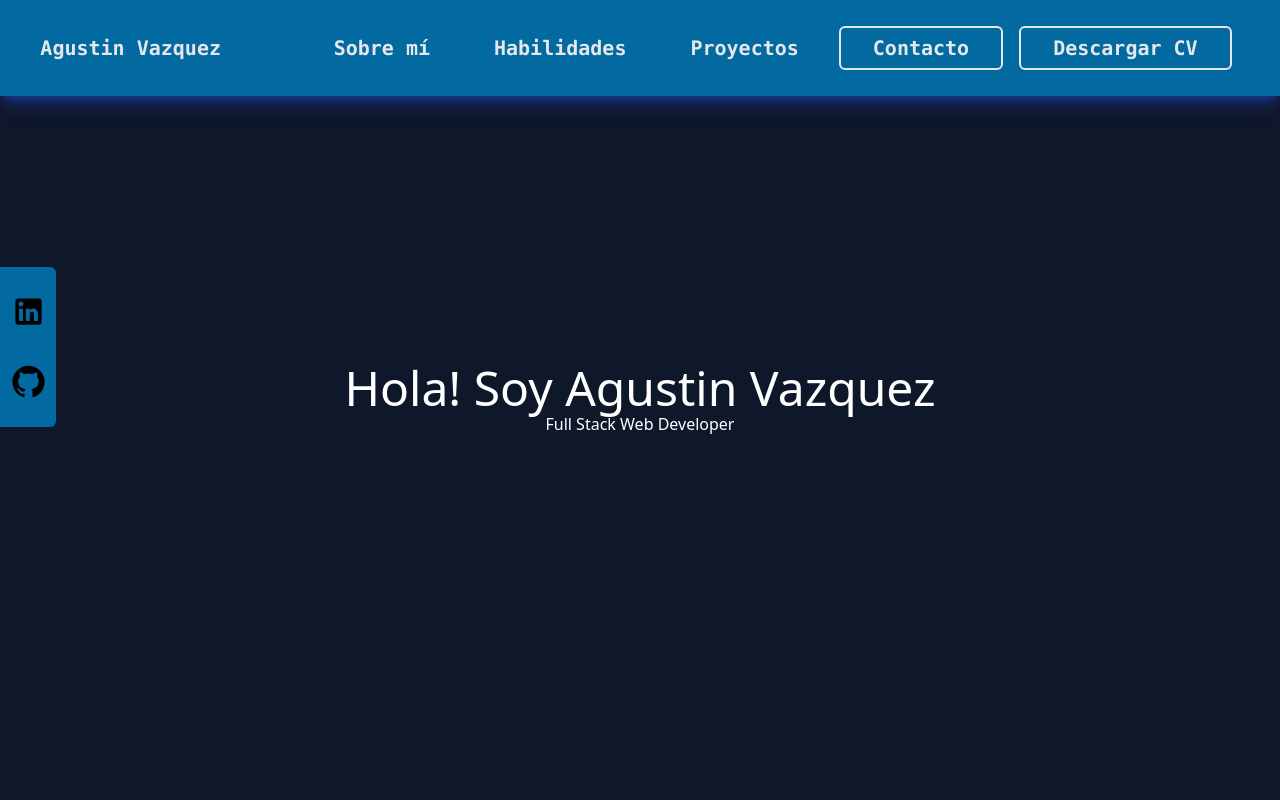
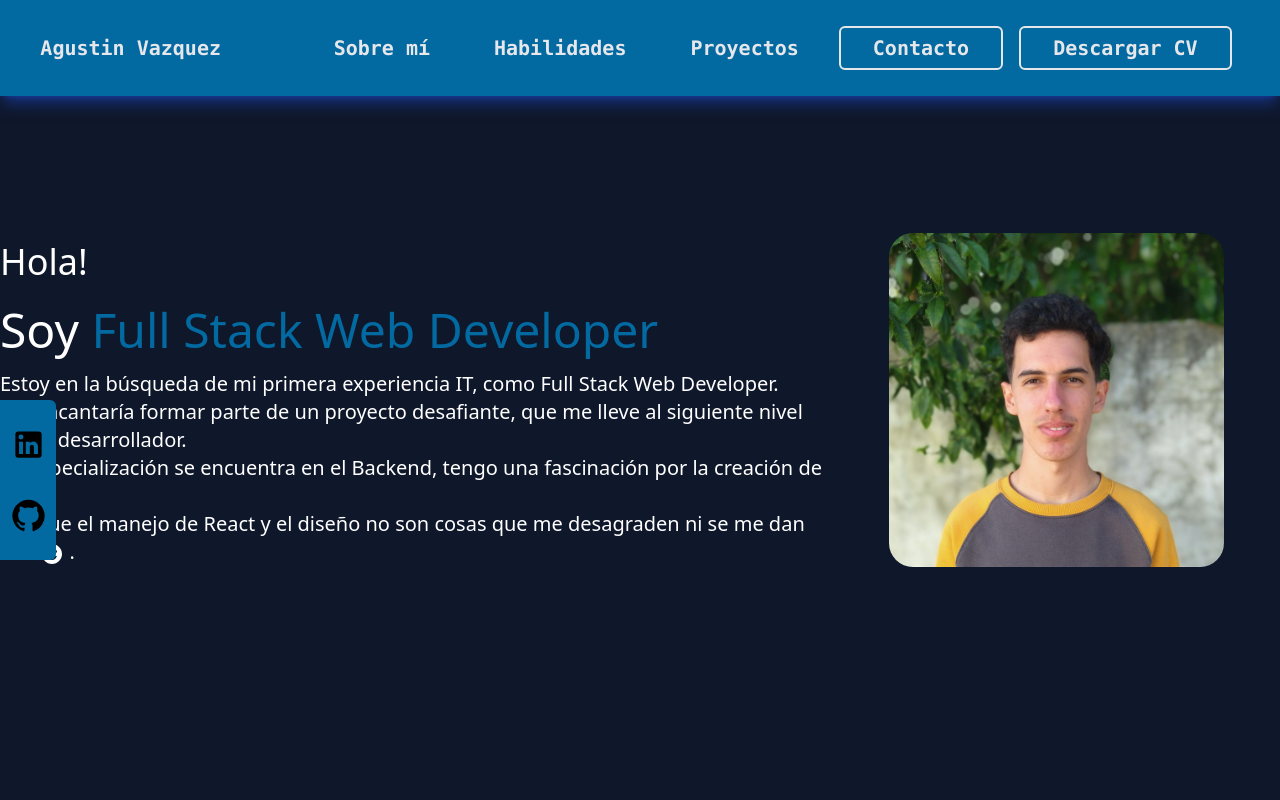
Before and after one commit to Agutricolor/Portfolio, a React (Vite) app: page / in a window 1280 px wide. Shown: the top 800 px of the page. Built offline with nearby package versions, Linux system fonts and the light colour scheme.

Commit message:
Home & fix footer & fix positions

```diff
--- a/src/App.jsx
+++ b/src/App.jsx
@@ -1,14 +1,16 @@
 import React from "react";
 import "./App.css";
+import { About } from "./components/About/About";
 import { Footer } from "./components/Footer/Footer";
 import { Home } from "./components/Home/Home";
 import { Navbar } from "./components/Navbar/Navbar";
 
 function App() {
   return (
-    <div className="App flex justify-center h-screen bg-slate-900">
+    <div className="App bg-slate-900">
       <Navbar />
       <Home />
+      <About />
       <Footer />
     </div>
   );
--- /dev/null
+++ b/src/components/About/About.jsx
@@ -0,0 +1,11 @@
+import React from "react";
+
+export const About = () => {
+    return (
+        <div name="About" id="About" className="h-screen flex justify-center">
+            <div className="text-white flex justify-center items-center">
+                <h1>sdsdg</h1>
+            </div>
+        </div>
+    )
+}
--- a/src/components/Footer/Footer.jsx
+++ b/src/components/Footer/Footer.jsx
@@ -6,7 +6,7 @@ import GitHubIcon from "@mui/icons-material/GitHub";
 export const Footer = () => {
   return (
     <footer className="">
-      <div className="footer bg-sky-700 absolute w-14 h-40 top-1/3 left-0 rounded-r-md cursor-pointer duration-500 hover:w-16">
+      <div className="footer bg-sky-700 fixed w-14 h-40 top-1/2 left-0 rounded-r-md cursor-pointer duration-500 hover:w-16">
         <div className="flex flex-col justify-evenly items-center h-full w-full duration-500">
           <a
             href="https://www.linkedin.com/in/agustin-v%C3%A1zquez-fullstack-backendoriented/"
--- a/src/components/Home/Home.jsx
+++ b/src/components/Home/Home.jsx
@@ -1,10 +1,23 @@
 import React from "react";
+import EmojiEmotionsIcon from '@mui/icons-material/EmojiEmotions';
+import me from "../../images/me.jpg"
 
 export const Home = () => {
   return (
-    <div className="flex justify-center items-center flex-col text-white">
-      <h1 className="text-5xl">Hola! Soy Agustin Vazquez</h1>
-      <h2>Full Stack Web Developer</h2>
+    <div id="Home" name="Home" className="h-screen flex justify-center">
+      <div className="flex flex-row items-center">
+            <div className="flex justify-center h-max flex-col text-white text-xl">
+              <h1 className="text-4xl py-2">Hola!</h1>
+              <h1 className="text-5xl py-4">Soy <span className="text-sky-700">Full Stack Web Developer</span></h1>
+              <p>Estoy en la búsqueda de mi primera experiencia IT, como Full Stack Web Developer.</p>
+              <p>Me encantaría formar parte de un proyecto desafiante, que me lleve al siguiente nivel como desarrollador.</p>
+              <p>Mi especialización se encuentra en el Backend, tengo una fascinación por la creación de APIs,</p>
+              <p>aunque el manejo de React y el diseño no son cosas que me desagraden ni se me dan mal <EmojiEmotionsIcon /> .</p>
+            </div>
+            <div className="px-14">
+                <img src={me} alt="Mi foto" width={400} className="bg-origin-border rounded-3xl"/>
+            </div>
+        </div>
     </div>
   );
 };
--- /dev/null
+++ b/src/components/Navbar/Navbar.css
@@ -0,0 +1,4 @@
+.active {
+  text-decoration-line: underline;
+  text-underline-offset: 8px;
+}
--- a/src/components/Navbar/Navbar.jsx
+++ b/src/components/Navbar/Navbar.jsx
@@ -2,6 +2,7 @@ import React, { useEffect, useState } from "react";
 import { Link } from "react-scroll";
 import Modal from "@mui/material/Modal";
 import Box from "@mui/material/Box";
+import "./Navbar.css"
 
 const style = {
   position: "absolute",
@@ -45,11 +46,11 @@ export const Navbar = () => {
 
   return (
     <nav className="bg-sky-700 w-full h-24 flex items-center justify-around fixed top-0 font-mono text-xl font-semibold text-gray-200 shadow-lg shadow-blue-700/50">
-      <a href="#">Agustin Vazquez</a>
+      <a href="#Home"><Link to="Home">Agustin Vazquez</Link></a>
       <div>
         <div id="NavLinks" className="duration-700">
-          <a href="#" className="px-8 hover:underline underline-offset-8">
-            <Link activeClass="px-8 underline underline-offset-8" to="Sobre mí">
+          <a href="#About" className="px-8 hover:underline underline-offset-8">
+            <Link activeClass="active" to="About">
               Sobre mí
             </Link>
           </a>
```
Also changed, not shown: src/images/me.jpg (added).
